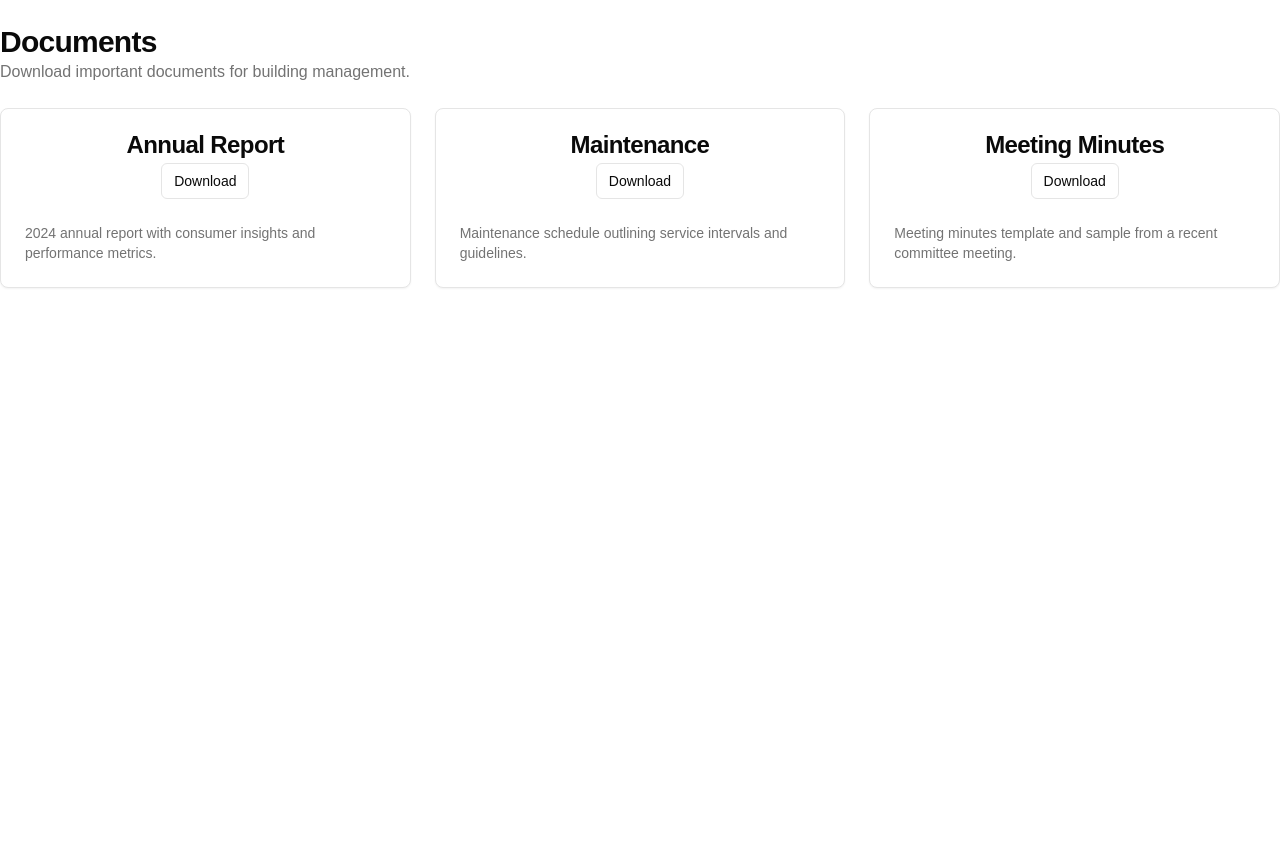
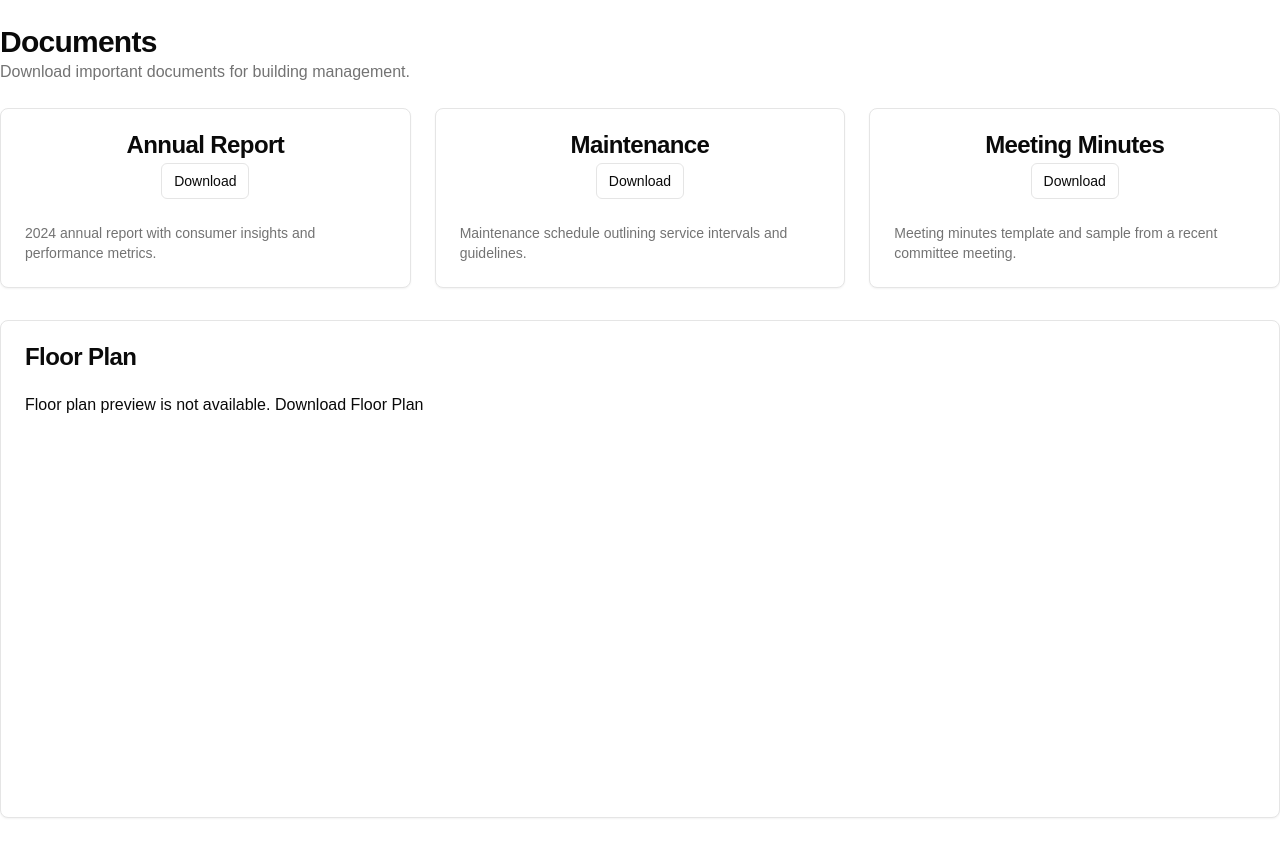
Before and after one commit to gusking456/vercel-website, a Next.js app: page /documents in a window 1280 px wide. Before the commit the page ends 800 px from the top, so only its background shows below. Built offline with nearby package versions, Linux system fonts and the light colour scheme.

Commit message:
Update page.tsx

```diff
--- a/app/documents/page.tsx
+++ b/app/documents/page.tsx
@@ -60,6 +60,23 @@ export default function DocumentsPage() {
           </CardContent>
         </Card>
       </div>
+      <div className="mt-8">
+        <Card>
+          <CardHeader>
+            <CardTitle>Floor Plan</CardTitle>
+          </CardHeader>
+          <CardContent>
+            <object data="/floorplan.webp" type="application/pdf" width="100%" height="400">
+              <p>
+                Floor plan preview is not available.{" "}
+                <a href="/floorplan.pdf" download>
+                  Download Floor Plan
+                </a>
+              </p>
+            </object>
+          </CardContent>
+        </Card>
+      </div>
     </div>
   )
 }
```
